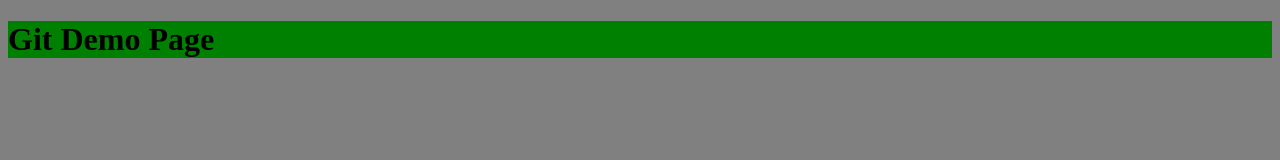
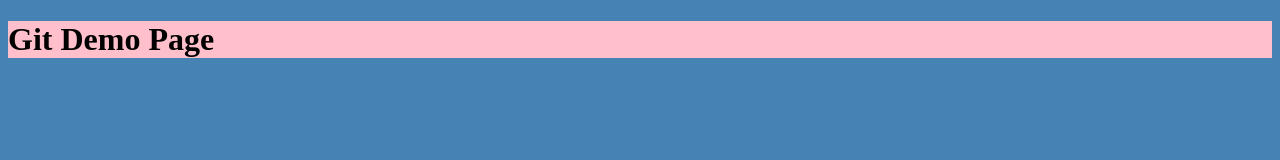
Before and after one commit to hipsterjesse/test, a plain HTML site: page index.html in a window 1280 px wide. Drawn offline with Linux system fonts and the light colour scheme.

Commit message:
add new colors

```diff
--- a/syles.css
+++ b/syles.css
@@ -1,7 +1,7 @@
 body{
-    background-color: gray;
+    background-color: steelblue;
 }
 
 h1{
-    background-color: green;
+    background-color: pink;
 }
```
